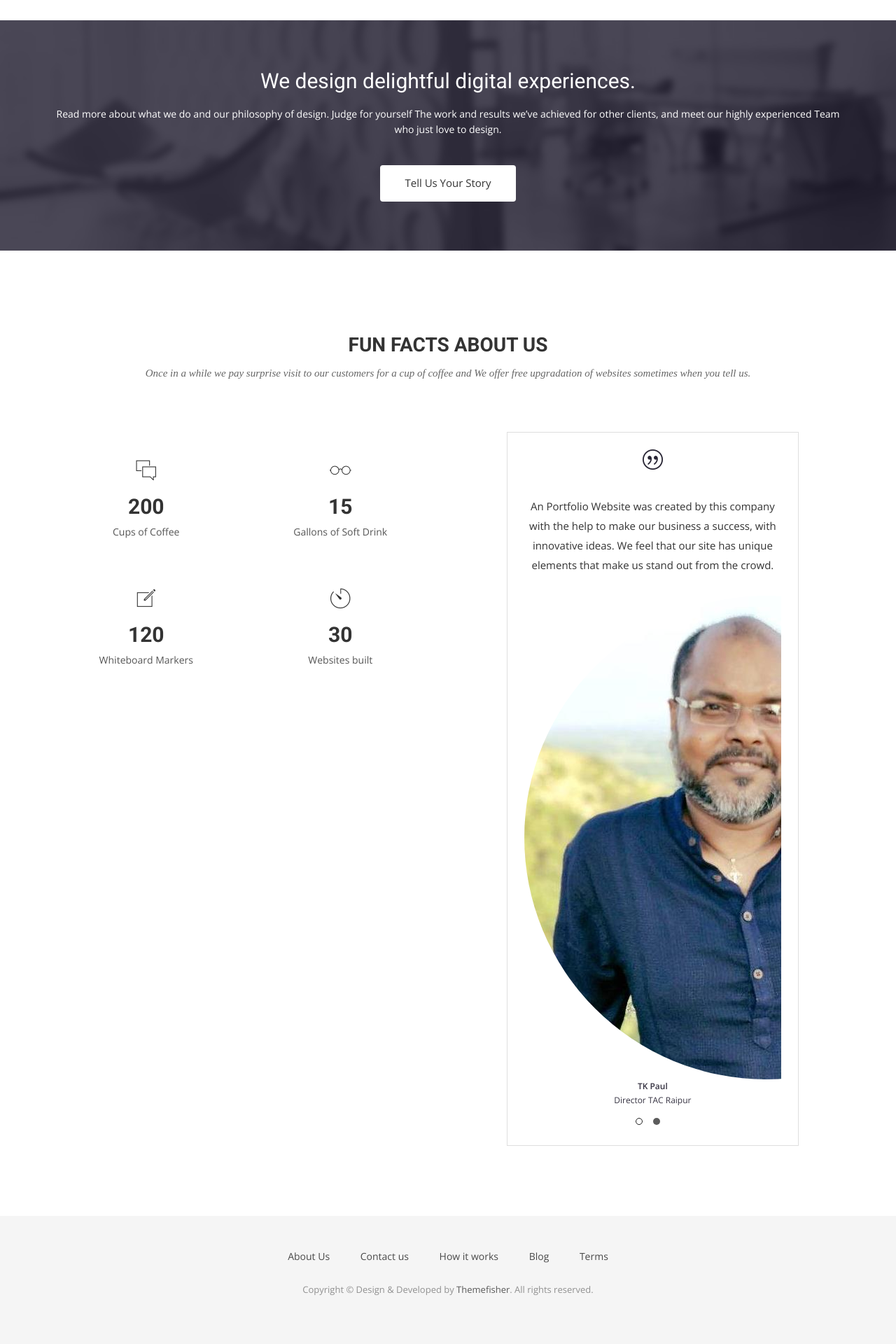
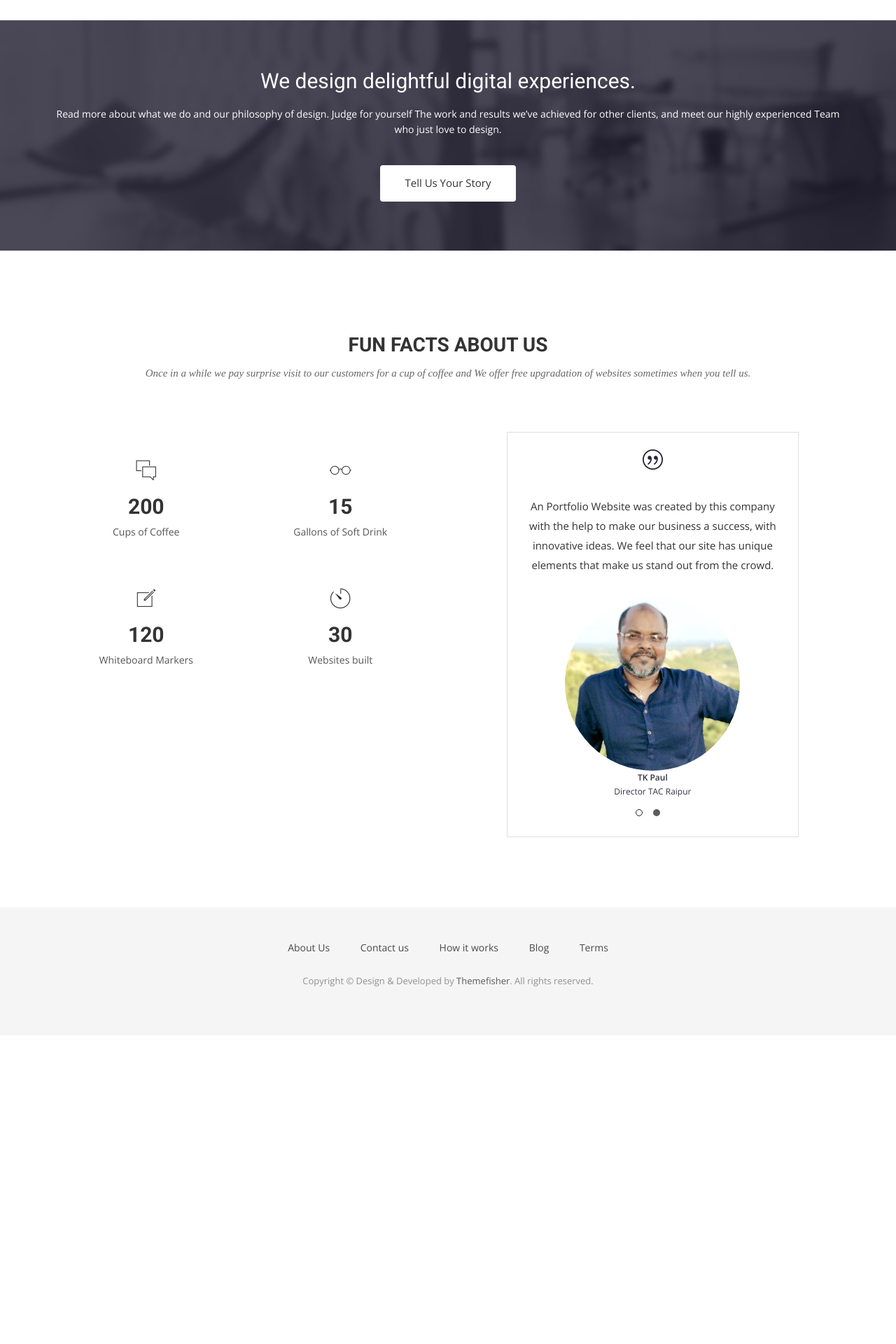
Before and after one commit to FreeMonk/FreeMonk.github.io, a Jekyll site: the page built from index.html, in a window 1280 px wide. Shown: the part 2419-4339 px from the top of the page at 70% size. Built offline with Jekyll 4.4.1, drawn with Linux system fonts in a browser that asks for light colours; nearby versions of some CDN libraries; some web fonts are replaced; after the commit the page ends 3898 px from its top, so only the background shows below that.

```diff
--- a/index.html
+++ b/index.html
@@ -147,7 +147,7 @@
                 <img src="img/cotation.png" alt="IMG">
                 <p>{{ tm.testimonial }}</p>
                 <div class="user">
-                  <img src="{{ tm.image }}" alt="Pepole">
+                  <img src="{{ tm.image }}" alt="Pepole" height = "250px" width="250px">
                   <p><span>{{ tm.name }}</span> {{ tm.title }}</p>
                 </div>
             </div>
```
